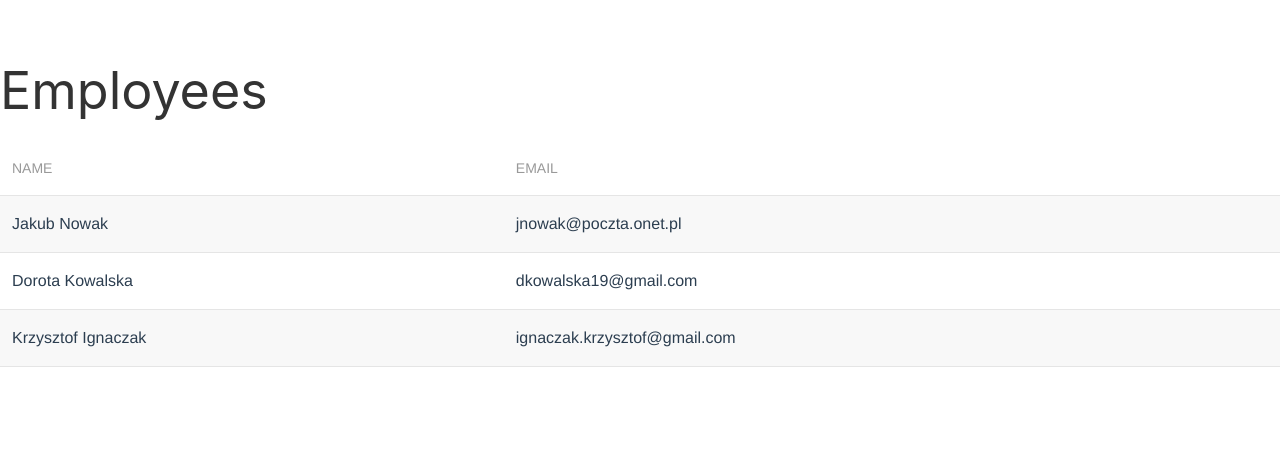
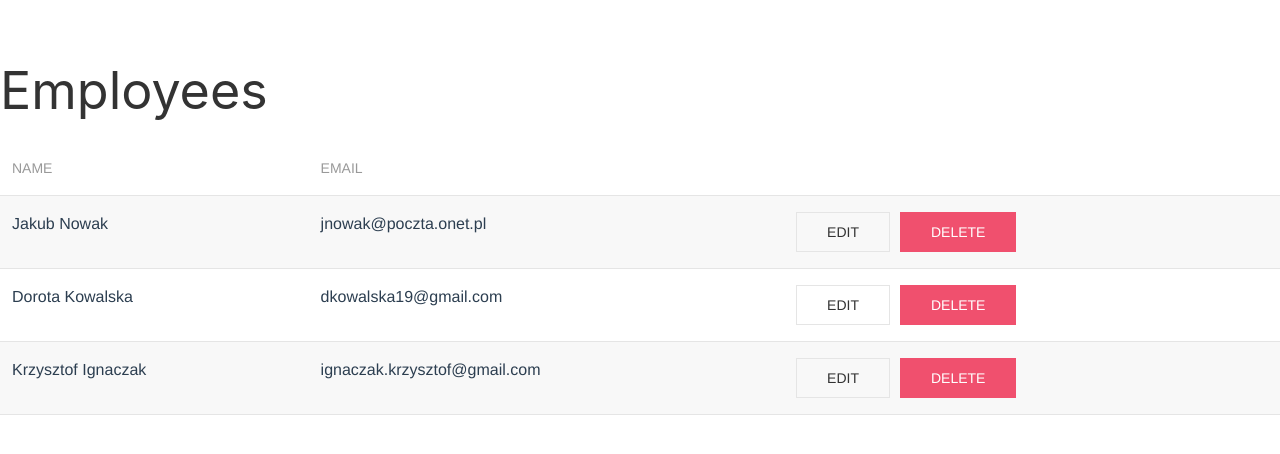
Before and after one commit to kamilpikula/employees-panel, a Vue app: page / in a window 1280 px wide. Shown: the top 454 px of the page. Built offline with nearby package versions, Linux system fonts and the light colour scheme.

Commit message:
delete action

```diff
--- a/src/App.vue
+++ b/src/App.vue
@@ -1,7 +1,7 @@
 <template>
   <div id="app">
     <h1 class="uk-heading-small">Employees</h1>
-    <employee-table :employees="employees"/>
+    <employee-table :employees="employees" @delete:employee="deleteEmployee" />
   </div>
 </template>
 
@@ -31,6 +31,13 @@ export default {
       ],
     }
   },
+  methods: {
+    deleteEmployee(id) {
+    this.employees = this.employees.filter(
+      employee => employee.id !== id
+    )
+    }
+  }
 }
 </script>
 
--- a/src/components/EmployeeTable.vue
+++ b/src/components/EmployeeTable.vue
@@ -1,6 +1,9 @@
 <template>
   <div id="employee-table">
-    <table class="uk-table uk-table-striped uk-table-hover uk-table-divider">
+    <p v-if="employees.length < 1">
+      No employees
+    </p>
+    <table v-else class="uk-table uk-table-striped uk-table-hover uk-table-divider">
       <thead>
         <tr>
           <th>Name</th>
@@ -11,6 +14,11 @@
         <tr v-for="employee in employees" :key="employee.id">
           <td>{{ employee.name }}</td>
           <td>{{ employee.email }}</td>
+          <td>
+            <button class="uk-button uk-button-default">Edit</button>
+            <button @click="$emit('delete:employee', employee.id)"
+                    class="uk-button uk-button-danger">Delete</button>
+          </td>
         </tr>
       </tbody>
     </table>
@@ -27,5 +35,7 @@ export default {
 </script>
 
 <style scoped>
-
+.uk-button {
+  margin-right: 10px;
+}
 </style>
```
